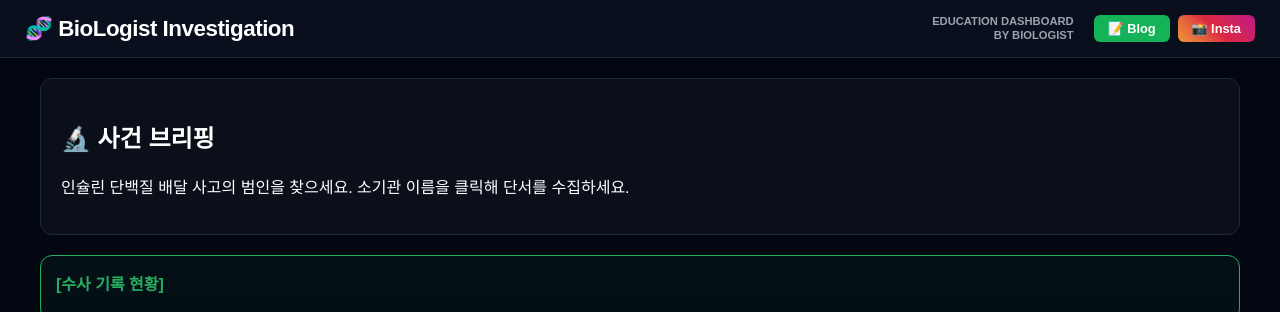
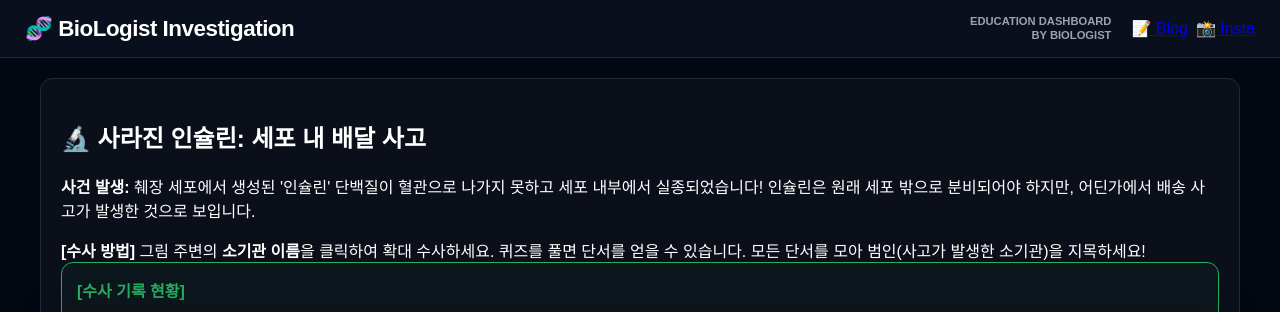
Before and after one commit to BioLogist-logue/cell-game, a plain HTML site: page index.html in a window 1280 px wide. Shown: the top 312 px of the page. Drawn offline with Linux system fonts and the light colour scheme; a script that the page names is missing.

Commit message:
Add files via upload

```diff
--- a/index.html
+++ b/index.html
@@ -87,8 +87,8 @@
     <div class="nav-right">
         <div class="dashboard-info">Education Dashboard<br>By BioLogist</div>
         <div class="social-group">
-            <a href="블로그주소" class="social-btn btn-blog">📝 Blog</a>
-            <a href="인스타주소" class="social-btn btn-insta">📸 Insta</a>
+            <a href="블로그주소" class="http://blog.naver.com/biologue_">📝 Blog</a>
+            <a href="인스타주소" class="https://www.instagram.com/biologist_logue">📸 Insta</a>
         </div>
     </div>
 </nav>
@@ -96,8 +96,10 @@
 <div id="main-content">
     <!-- 사건 브리핑, 단서창, 게임 뷰포트, 범인 지목 등 기존 내용 동일 -->
     <div class="story-box">
-        <h2>🔬 사건 브리핑</h2>
-        <p>인슐린 단백질 배달 사고의 범인을 찾으세요. 소기관 이름을 클릭해 단서를 수집하세요.</p>
+        <h2>🔬 사라진 인슐린: 세포 내 배달 사고</h2>
+        <p><strong>사건 발생:</strong> 췌장 세포에서 생성된 '인슐린' 단백질이 혈관으로 나가지 못하고 세포 내부에서 실종되었습니다! 인슐린은 원래 세포 밖으로 분비되어야 하지만, 어딘가에서 배송 사고가 발생한 것으로 보입니다.</p>
+        <div class="guide">
+            <strong>[수사 방법]</strong> 그림 주변의 <strong>소기관 이름</strong>을 클릭하여 확대 수사하세요. 퀴즈를 풀면 단서를 얻을 수 있습니다. 모든 단서를 모아 범인(사고가 발생한 소기관)을 지목하세요!
     </div>
 
     <div id="clue-panel">
@@ -147,7 +149,7 @@
         <span class="close-modal" onclick="toggleComments(false)">×</span>
         <h3 style="color: #333; margin-bottom: 20px;">💬 수사 보고 및 문의</h3>
         <!-- LiveRe City 설치 코드 -->
-        <div id="lv-container" data-id="city" data-uid="MTAyMC81OTI0OC8zNTcxMQ==">
+        <div id="lv-container" data-id="city" data-uid="VmbvXdOPKvdhtL3IdAFC==">
             <script type="text/javascript">
                 (function(d, s) {
                     var j, e = d.getElementsByTagName(s)[0];
```
